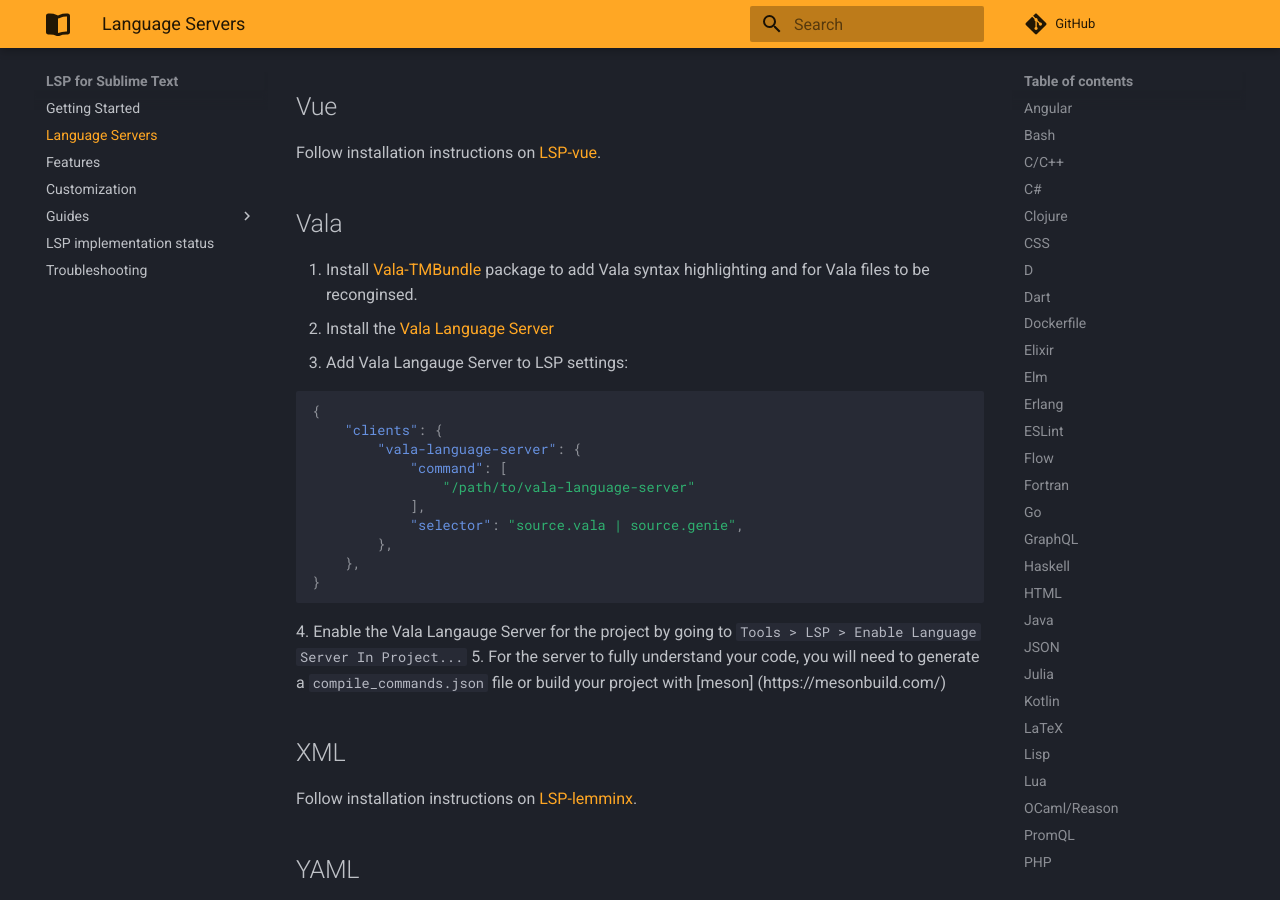
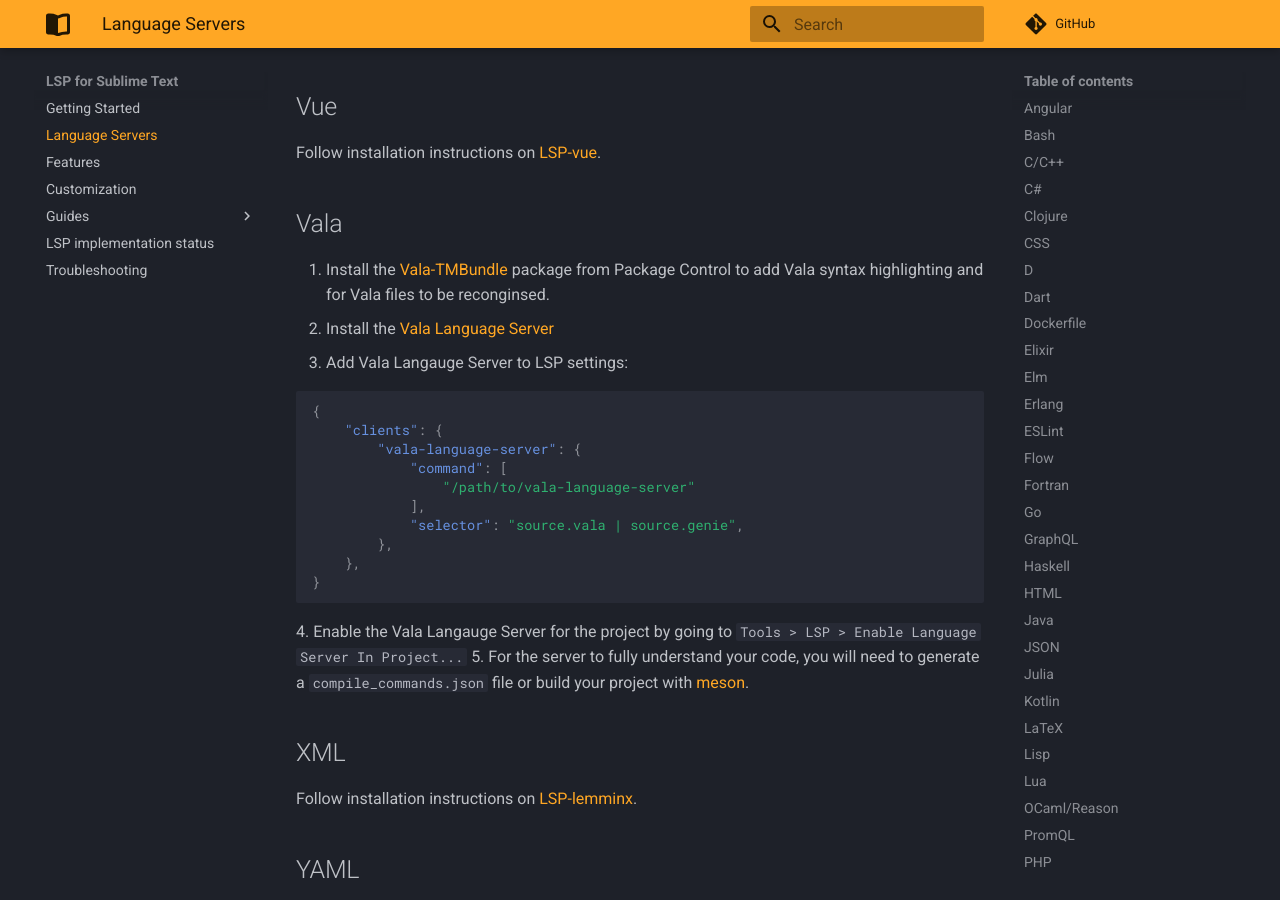
Before and after one commit to sublimelsp/LSP, an MkDocs documentation site: the page built from docs/src/language_servers.md, in a window 1280 px wide and 900 px high, scrolled down 13118 px. Built offline with MkDocs 1.6.1 and Material for MkDocs 9.7.7, drawn with Linux system fonts in a browser that asks for light colours; comment, search, counter and statistics services are not loaded.

Commit message:
Update language_servers.md

````diff
--- a/docs/src/language_servers.md
+++ b/docs/src/language_servers.md
@@ -541,7 +541,7 @@
 Follow installation instructions on [LSP-vue](https://github.com/sublimelsp/LSP-vue).
 
 ## Vala
-1. Install [Vala-TMBundle](https://github.com/technosophos/Vala-TMBundle) package to add Vala syntax highlighting and for Vala files to be reconginsed.
+1. Install the [Vala-TMBundle](https://packagecontrol.io/packages/Vala-TMBundle) package from Package Control to add Vala syntax highlighting and for Vala files to be reconginsed.
 2. Install the [Vala Language Server](https://github.com/Prince781/vala-language-server)
 3. Add Vala Langauge Server to LSP settings:
 
@@ -558,7 +558,7 @@
 }
 ```
 4. Enable the Vala Langauge Server for the project by going to `Tools > LSP > Enable Language Server In Project...`
-5. For the server to fully understand your code, you will need to generate a `compile_commands.json` file or build your project with [meson] (https://mesonbuild.com/)
+5. For the server to fully understand your code, you will need to generate a `compile_commands.json` file or build your project with [meson](https://mesonbuild.com/).
 
 ## XML
 
````
